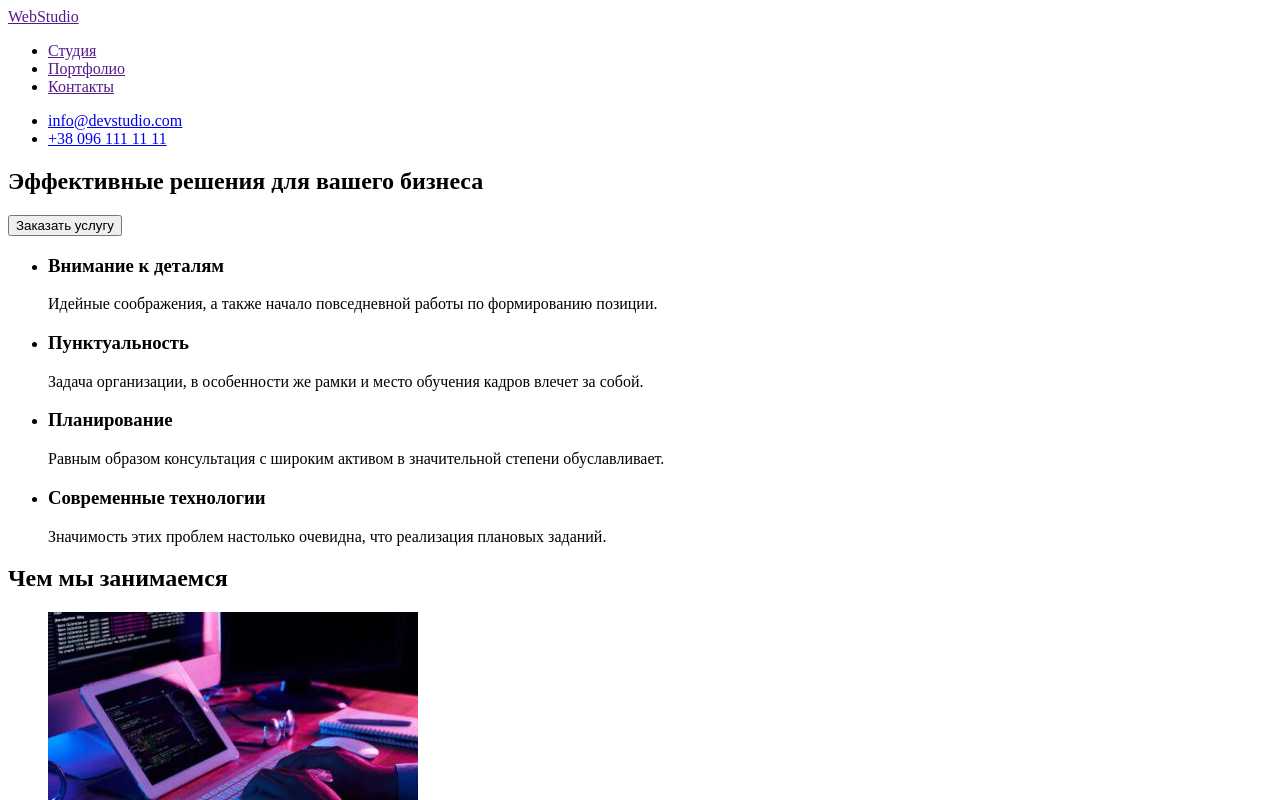
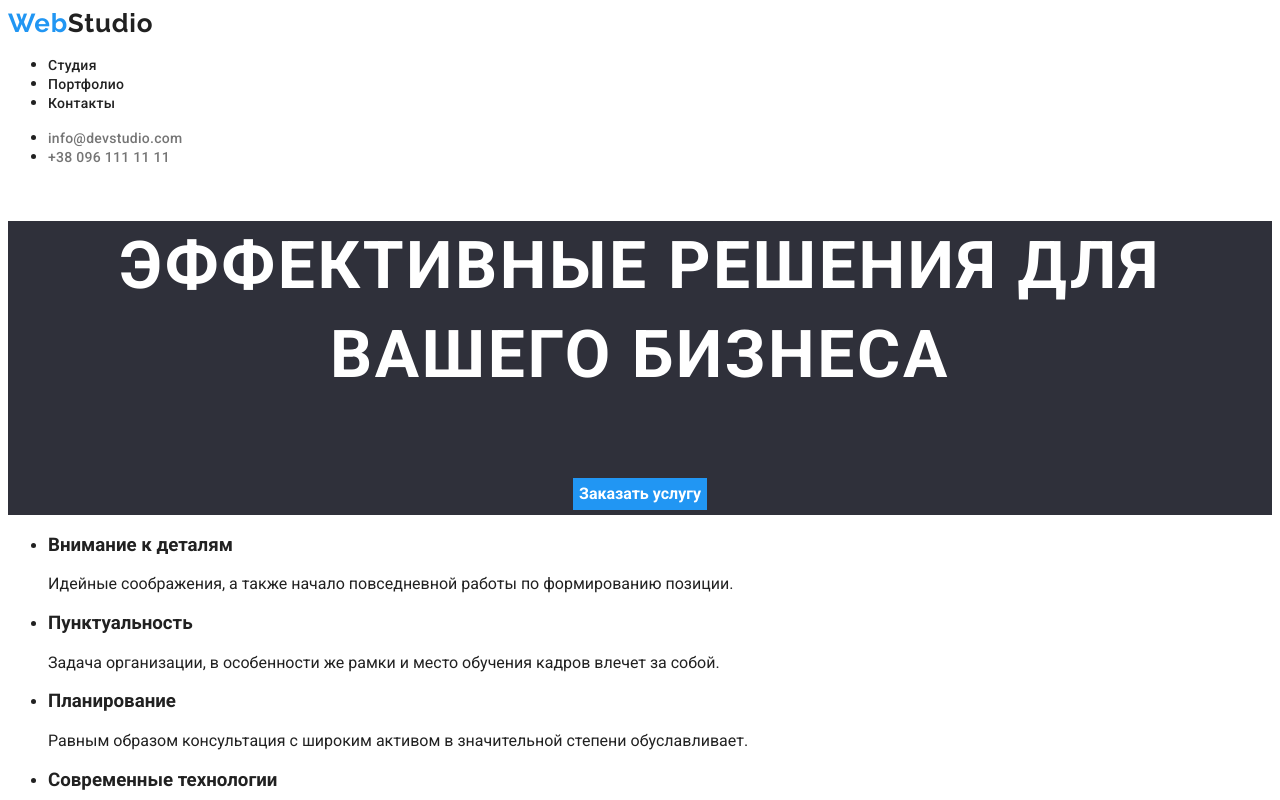
Before and after one commit to Siyavush-Moseyko/goit-markup-hw-01, a plain HTML site: page index.html in a window 1280 px wide. Shown: the top 800 px of the page. Drawn offline with Linux system fonts and the light colour scheme.

Commit message:
header css

```diff
--- /dev/null
+++ b/css/styles.css
@@ -0,0 +1,64 @@
+:root {
+  --title-text-color: #212121;
+  --description-text-color: #757575;
+  --primary-font-family: 'Roboto', sans-serif;
+  --hover-color: #2196f3;
+}
+body {
+  font-family: Roboto, sans-serif;
+  color: #212121;
+}
+.logo {
+  font-family: Raleway;
+  font-weight: bold;
+  font-size: 26px;
+  line-height: 1.19;
+  color: var(--title-text-color);
+  text-decoration: none;
+
+  letter-spacing: 0.03em;
+}
+.nav-link {
+  color: var(--title-text-color);
+  font-weight: 500;
+  font-size: 14px;
+  line-height: 1.14;
+  letter-spacing: 0.02em;
+  text-decoration: none;
+}
+.nav-link:hover,
+.nav-link:focus {
+  color: var(--hover-color);
+}
+.contact-list {
+  color: var(--description-text-color);
+  font-weight: 500;
+  font-size: 14px;
+  line-height: 1.14;
+  letter-spacing: 0.02em;
+  text-decoration: none;
+}
+.contact-list:hover,
+.contact-list:focus {
+  color: var(--hover-color);
+}
+.hero {
+  background-color: #2f303a;
+  color: #ffffff;
+  font-weight: 900;
+  font-size: 44px;
+  line-height: 1.36;
+  text-align: center;
+  letter-spacing: 0.06em;
+  text-transform: uppercase;
+}
+.hero-button {
+  color: #ffffff;
+  background-color: var(--hover-color);
+  font-family: var(--primary-font-family);
+  font-weight: bold;
+  font-size: 16px;
+  line-height: 1.88;
+  cursor: pointer;
+  border: #2196f3;
+}
--- a/index.html
+++ b/index.html
@@ -5,26 +5,31 @@
     <meta http-equiv="X-UA-Compatible" content="IE=edge">
     <meta name="viewport" content="width=h, initial-scale=1.0">
     <title>Document</title>
+    <link rel="preconnect" href="https://fonts.googleapis.com">
+    <link rel="preconnect" href="https://fonts.gstatic.com" crossorigin>
+    <link href="https://fonts.googleapis.com/css2?family=Raleway:wght@700&family=Roboto:wght@400;500;700;900&display=swap"
+        rel="stylesheet">
+    <link rel="stylesheet" href="./css/styles.css">
 </head>
 <body>
     <header>
-       <a href="">WebStudio</a>
-        <nav>
+       <a class="logo" href=""><span style="color:#2196F3;">Web</span>Studio</a>
+        <nav class="page-nav">
             <ul>
-                <li><a href="">Студия</a></li>
-                <li><a href="">Портфолио</a></li>
-                <li><a href="">Контакты</a></li>
+  <li><a class="nav-link" href="">Студия</a></li>
+                <li><a class="nav-link" href="">Портфолио</a></li>
+                <li><a class="nav-link" href="">Контакты</a></li>
             </ul>
         </nav>
-       <ul>
-       <li><a href="mailto:info@devstudio.com">info@devstudio.com</a></li>
-       <li><a href="tel:+380961111111">+38 096 111 11 11</a></li>
+       <ul class="contact">
+       <li><a class="contact-list" href="mailto:info@devstudio.com">info@devstudio.com</a></li>
+       <li><a class="contact-list" href="tel:+380961111111">+38 096 111 11 11</a></li>
         </ul>
     </header>
     <main>
-        <section>
-            <h1>Эффективные решения для вашего бизнеса</h1>
-            <button type="button">Заказать услугу</button>
+        <section class="hero">
+            <h1 class="hero-title"> Эффективные решения для вашего бизнеса</h1>
+            <button class="hero-button" type="button">Заказать услугу</button>
         </section>
         <section>
             <h2 hidden>Особенности</h2>
@@ -43,6 +48,7 @@
                 </li>
             </ul>
             </section>
+            <section>
             <h2>Чем мы занимаемся</h2>
             <ul>
                 <li><img src="images/img1.jpg" alt="набор кода" width="370" height="294" /></li>
@@ -77,7 +83,7 @@
 </section>
     </main>
     <footer>
-    <a href="">WebStudio</a>
+    <a class="logo" href=""><span style="color:#2196F3;">Web</span>Studio</a>
     <address>
         <ul>
         <li><a href="https://goo.gl/maps/6QJ51yKBGTuw5asM7"
```
